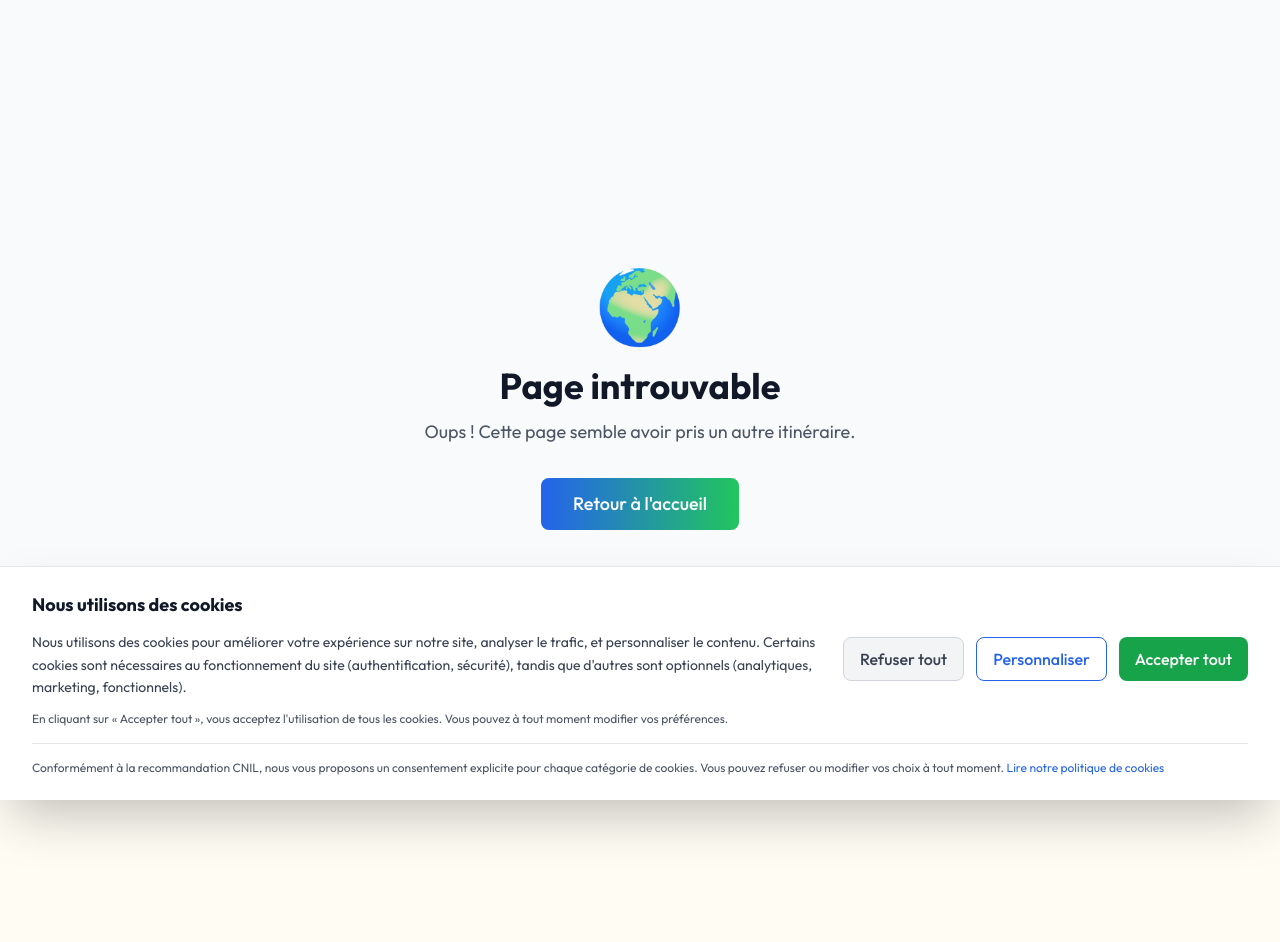
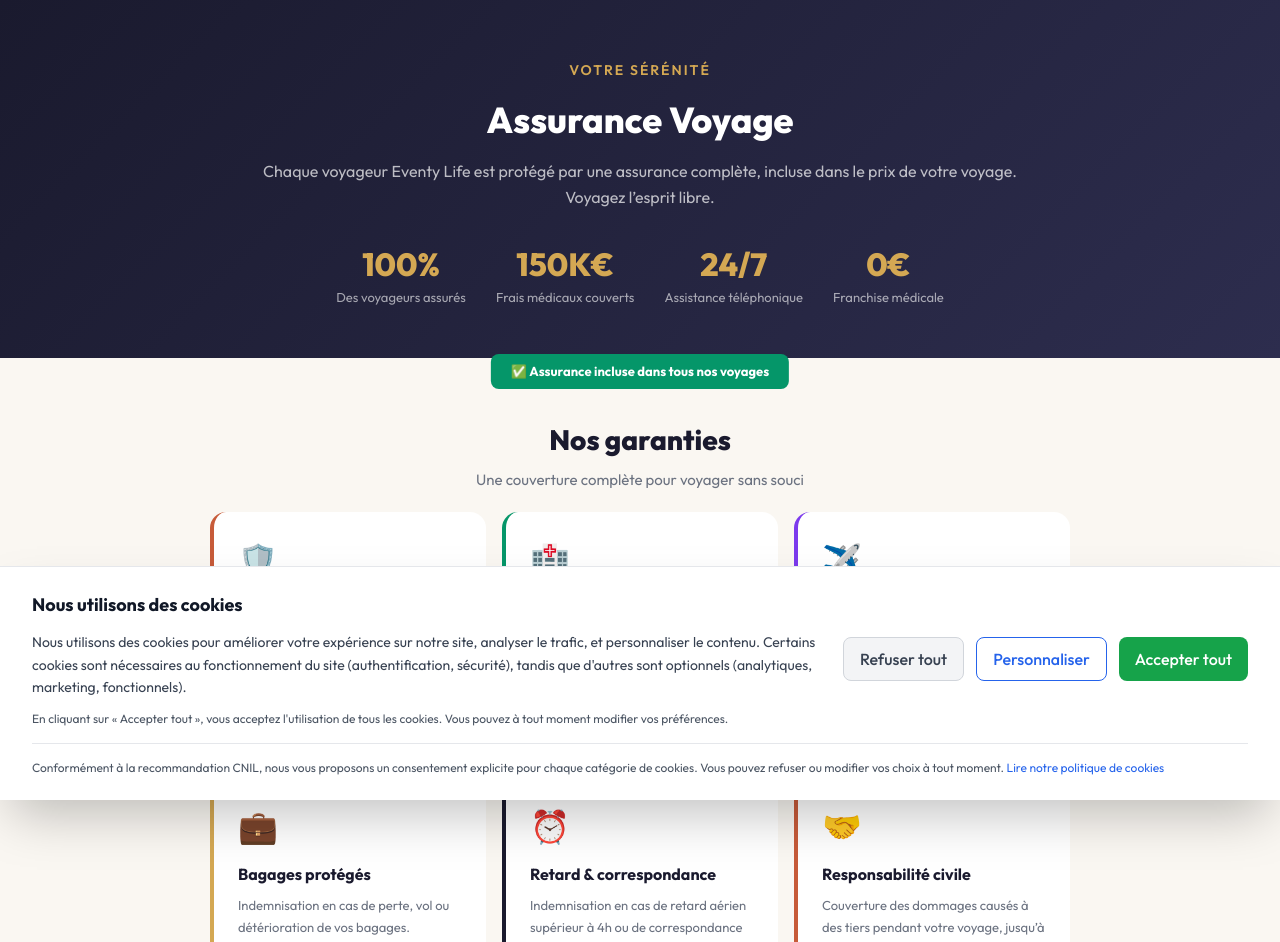
Before and after one commit to eventylife-hub/Eventylife, a Next.js app: page /assurance-voyage in a window 1280 px wide. Before the commit this address had no page. Shown: the top 942 px of the page. Before the commit the page ends 800 px from the top, so only its background shows below. Built offline with nearby package versions, Linux system fonts and the light colour scheme.

Commit message:
feat: add assurance-voyage page

```diff
--- /dev/null
+++ b/app/(public)/assurance-voyage/page.tsx
@@ -0,0 +1,143 @@
+'use client';
+
+const garanties = [
+  {
+    icon: "\u{1F6E1}\uFE0F",
+    titre: "Annulation toutes causes",
+    desc: "Remboursement jusqu\u2019\u00e0 100% du voyage en cas d\u2019annulation pour maladie, accident, d\u00e9c\u00e8s d\u2019un proche, perte d\u2019emploi ou tout \u00e9v\u00e9nement impr\u00e9vu.",
+    couleur: "#C75B39",
+  },
+  {
+    icon: "\u{1F3E5}",
+    titre: "Frais m\u00e9dicaux \u00e0 l\u2019\u00e9tranger",
+    desc: "Prise en charge des frais m\u00e9dicaux, hospitalisation et pharmacie jusqu\u2019\u00e0 150 000\u20AC par personne, partout dans le monde.",
+    couleur: "#059669",
+  },
+  {
+    icon: "\u2708\uFE0F",
+    titre: "Rapatriement sanitaire",
+    desc: "Organisation et prise en charge compl\u00e8te du rapatriement en cas de maladie ou blessure grave. Assistance 24h/24.",
+    couleur: "#7C3AED",
+  },
+  {
+    icon: "\u{1F4BC}",
+    titre: "Bagages prot\u00e9g\u00e9s",
+    desc: "Indemnisation en cas de perte, vol ou d\u00e9t\u00e9rioration de vos bagages. Couverture jusqu\u2019\u00e0 2 000\u20AC par personne.",
+    couleur: "#D4A853",
+  },
+  {
+    icon: "\u23F0",
+    titre: "Retard & correspondance",
+    desc: "Indemnisation en cas de retard a\u00e9rien sup\u00e9rieur \u00e0 4h ou de correspondance manqu\u00e9e. H\u00e9bergement et repas pris en charge.",
+    couleur: "#1A1A2E",
+  },
+  {
+    icon: "\u{1F91D}",
+    titre: "Responsabilit\u00e9 civile",
+    desc: "Couverture des dommages caus\u00e9s \u00e0 des tiers pendant votre voyage, jusqu\u2019\u00e0 4 500 000\u20AC.",
+    couleur: "#C75B39",
+  },
+];
+
+const chiffres = [
+  { valeur: "100%", label: "Des voyageurs assur\u00e9s" },
+  { valeur: "150K\u20AC", label: "Frais m\u00e9dicaux couverts" },
+  { valeur: "24/7", label: "Assistance t\u00e9l\u00e9phonique" },
+  { valeur: "0\u20AC", label: "Franchise m\u00e9dicale" },
+];
+
+const etapes = [
+  { num: "1", titre: "R\u00e9servation", desc: "Votre assurance est automatiquement incluse dans chaque r\u00e9servation. Aucune d\u00e9marche suppl\u00e9mentaire." },
+  { num: "2", titre: "Sinistre", desc: "Contactez notre \u00e9quipe ou l\u2019assureur directement. Nous vous guidons \u00e0 chaque \u00e9tape." },
+  { num: "3", titre: "D\u00e9claration", desc: "Remplissez le formulaire en ligne avec les justificatifs. D\u00e9lai moyen de traitement : 15 jours." },
+  { num: "4", titre: "Remboursement", desc: "Indemnisation vers\u00e9e directement sur votre compte bancaire apr\u00e8s validation du dossier." },
+];
+
+export default function AssuranceVoyagePage() {
+  return (
+    <div style={{ minHeight: '100vh', background: '#FAF7F2' }}>
+      <div style={{ background: 'linear-gradient(135deg, #1A1A2E 0%, #2D2D4E 100%)', padding: '60px 20px 50px', textAlign: 'center' }}>
+        <div style={{ maxWidth: 800, margin: '0 auto' }}>
+          <div style={{ color: '#D4A853', fontSize: 14, fontWeight: 600, letterSpacing: 2, textTransform: 'uppercase', marginBottom: 12 }}>{"Votre s\u00e9r\u00e9nit\u00e9"}</div>
+          <h1 style={{ color: '#FFFFFF', fontSize: 36, fontWeight: 800, marginTop: 0, marginBottom: 12 }}>
+            {"Assurance Voyage"}
+          </h1>
+          <p style={{ color: 'rgba(255,255,255,0.7)', fontSize: 16, lineHeight: 1.6, marginBottom: 30 }}>
+            {"Chaque voyageur Eventy Life est prot\u00e9g\u00e9 par une assurance compl\u00e8te, incluse dans le prix de votre voyage. Voyagez l\u2019esprit libre."}
+          </p>
+          <div style={{ display: 'flex', justifyContent: 'center', gap: 30, flexWrap: 'wrap' }}>
+            {chiffres.map(c => (
+              <div key={c.label} style={{ textAlign: 'center' }}>
+                <div style={{ color: '#D4A853', fontSize: 32, fontWeight: 800 }}>{c.valeur}</div>
+                <div style={{ color: 'rgba(255,255,255,0.6)', fontSize: 13 }}>{c.label}</div>
+              </div>
+            ))}
+          </div>
+        </div>
+      </div>
+
+      <div style={{ maxWidth: 900, margin: '0 auto', padding: '0 20px' }}>
+        <div style={{ display: 'inline-block', background: '#059669', color: '#FFFFFF', fontSize: 13, fontWeight: 700, padding: '8px 20px', borderRadius: 8, margin: '-20px 0 0 0', position: 'relative', left: '50%', transform: 'translateX(-50%)' }}>
+          {"\u2705 Assurance incluse dans tous nos voyages"}
+        </div>
+
+        <div style={{ textAlign: 'center', padding: '30px 0 20px' }}>
+          <h2 style={{ color: '#1A1A2E', fontSize: 28, fontWeight: 800, marginBottom: 8 }}>{"Nos garanties"}</h2>
+          <p style={{ color: '#6B7280', fontSize: 15 }}>{"Une couverture compl\u00e8te pour voyager sans souci"}</p>
+        </div>
+
+        <div style={{ display: 'grid', gridTemplateColumns: 'repeat(auto-fit, minmax(260px, 1fr))', gap: 16, paddingBottom: 40 }}>
+          {garanties.map(g => (
+            <div key={g.titre} style={{ background: '#FFFFFF', borderRadius: 16, padding: '24px', borderLeft: `4px solid ${g.couleur}` }}>
+              <div style={{ fontSize: 32, marginBottom: 12 }}>{g.icon}</div>
+              <div style={{ color: '#1A1A2E', fontSize: 16, fontWeight: 700, marginBottom: 8 }}>{g.titre}</div>
+              <p style={{ color: '#6B7280', fontSize: 13, lineHeight: 1.7, margin: 0 }}>{g.desc}</p>
+            </div>
+          ))}
+        </div>
+
+        <div style={{ textAlign: 'center', padding: '10px 0 30px' }}>
+          <h2 style={{ color: '#1A1A2E', fontSize: 28, fontWeight: 800, marginBottom: 8 }}>{"En cas de sinistre"}</h2>
+          <p style={{ color: '#6B7280', fontSize: 15 }}>{"Un processus simple et accompagn\u00e9"}</p>
+        </div>
+
+        <div style={{ display: 'grid', gridTemplateColumns: 'repeat(auto-fit, minmax(200px, 1fr))', gap: 16, paddingBottom: 40 }}>
+          {etapes.map(e => (
+            <div key={e.num} style={{ background: '#FFFFFF', borderRadius: 16, padding: '24px', textAlign: 'center' }}>
+              <div style={{ width: 48, height: 48, borderRadius: 24, background: '#7C3AED', color: '#FFFFFF', display: 'flex', alignItems: 'center', justifyContent: 'center', fontSize: 18, fontWeight: 700, margin: '0 auto 14px' }}>{e.num}</div>
+              <div style={{ color: '#1A1A2E', fontSize: 15, fontWeight: 700, marginBottom: 8 }}>{e.titre}</div>
+              <p style={{ color: '#6B7280', fontSize: 13, lineHeight: 1.7, margin: 0 }}>{e.desc}</p>
+            </div>
+          ))}
+        </div>
+
+        <div style={{ background: '#FFFFFF', borderRadius: 16, padding: '32px 28px', marginBottom: 30 }}>
+          <h3 style={{ color: '#1A1A2E', fontSize: 20, fontWeight: 700, marginTop: 0, marginBottom: 16 }}>{"Questions fr\u00e9quentes sur l\u2019assurance"}</h3>
+          {[
+            { q: "L\u2019assurance est-elle vraiment incluse ?", r: "Oui, chaque voyage Eventy Life inclut automatiquement une assurance annulation et assistance. Aucun suppl\u00e9ment \u00e0 payer." },
+            { q: "Puis-je souscrire une assurance compl\u00e9mentaire ?", r: "Absolument. Nous proposons des options premium : annulation toutes causes sans justificatif, couverture bagages renforc\u00e9e, et assurance interruption de voyage." },
+            { q: "Quelle est la proc\u00e9dure en cas d\u2019urgence m\u00e9dicale ?", r: "Appelez le num\u00e9ro d\u2019assistance 24/7 fourni dans votre carnet de voyage. L\u2019\u00e9quipe m\u00e9dicale coordonne tout : m\u00e9decin, hospitalisation, rapatriement." },
+            { q: "Les maladies chroniques sont-elles couvertes ?", r: "Les aggravations impr\u00e9visibles de maladies chroniques pr\u00e9existantes sont couvertes. D\u00e9clarez votre \u00e9tat de sant\u00e9 \u00e0 la r\u00e9servation pour une couverture optimale." },
+          ].map(faq => (
+            <div key={faq.q} style={{ borderBottom: '1px solid #E8E4DE', paddingBottom: 16, marginBottom: 16 }}>
+              <div style={{ color: '#7C3AED', fontSize: 14, fontWeight: 700, marginBottom: 6 }}>{faq.q}</div>
+              <p style={{ color: '#6B7280', fontSize: 13, lineHeight: 1.7, margin: 0 }}>{faq.r}</p>
+            </div>
+          ))}
+        </div>
+
+        <div style={{ textAlign: 'center', paddingBottom: 60 }}>
+          <div style={{ background: 'linear-gradient(135deg, #7C3AED 0%, #9F67FF 100%)', borderRadius: 16, padding: '40px 30px' }}>
+            <div style={{ fontSize: 40, marginBottom: 12 }}>{"\u{1F6E1}\uFE0F"}</div>
+            <h3 style={{ color: '#FFFFFF', fontSize: 22, fontWeight: 700, marginTop: 0, marginBottom: 8 }}>{"Voyagez prot\u00e9g\u00e9, voyagez serein"}</h3>
+            <p style={{ color: 'rgba(255,255,255,0.85)', fontSize: 14, marginBottom: 20 }}>{"Tous nos voyages incluent une assurance compl\u00e8te. D\u00e9couvrez nos destinations."}</p>
+            <div style={{ display: 'flex', gap: 12, justifyContent: 'center', flexWrap: 'wrap' }}>
+              <button style={{ padding: '14px 32px', background: '#FFFFFF', color: '#7C3AED', border: 'none', borderRadius: 10, fontSize: 15, fontWeight: 700, cursor: 'pointer' }}>{"D\u00e9couvrir nos voyages"}</button>
+              <button style={{ padding: '14px 32px', background: 'rgba(255,255,255,0.2)', color: '#FFFFFF', border: '1px solid rgba(255,255,255,0.4)', borderRadius: 10, fontSize: 15, fontWeight: 700, cursor: 'pointer' }}>{"Nous contacter"}</button>
+            </div>
+          </div>
+        </div>
+      </div>
+    </div>
+  );
+}
```
